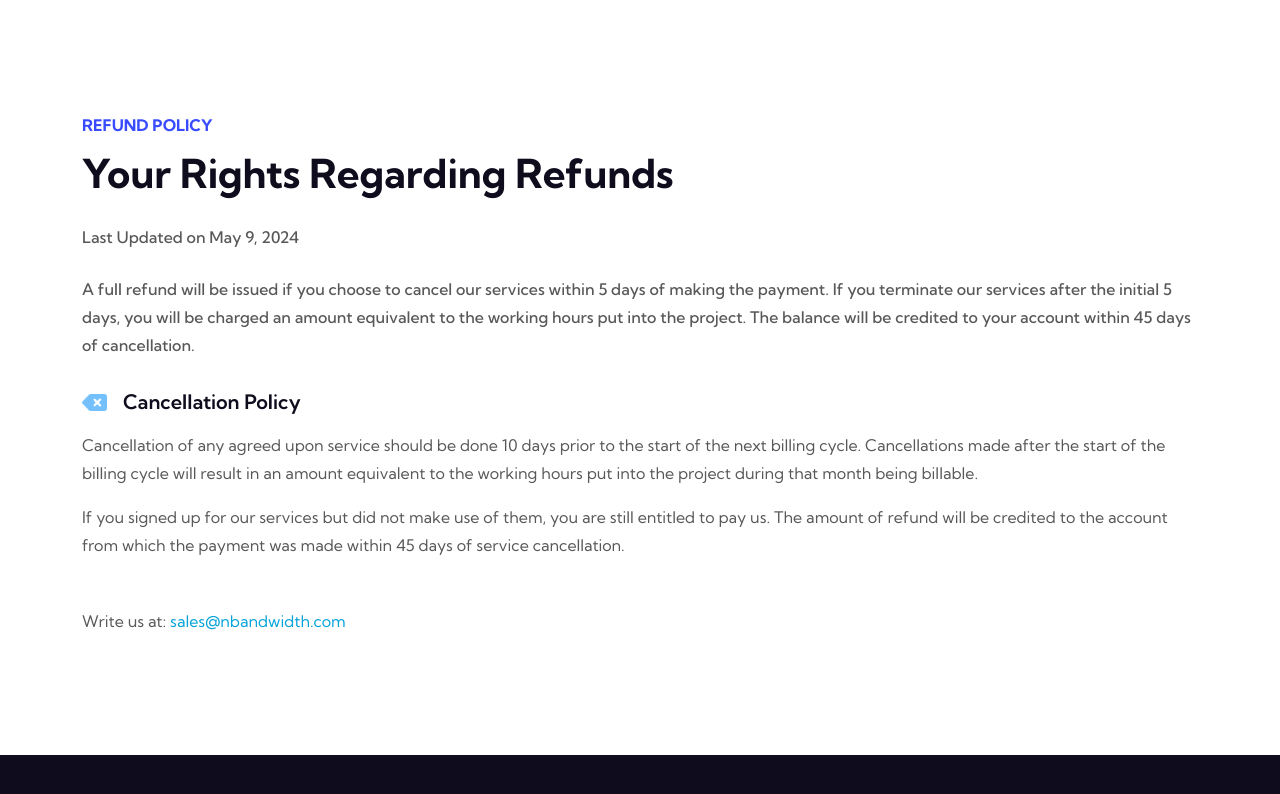
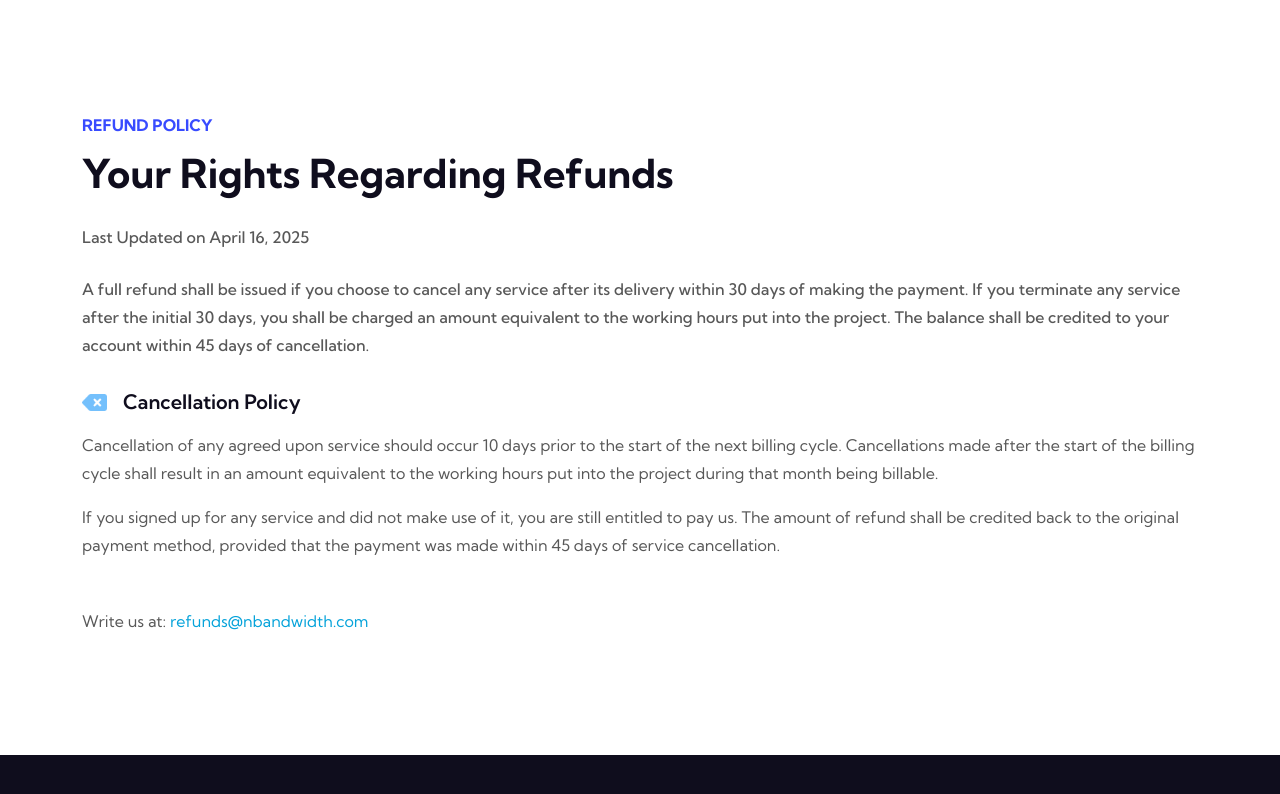
Before and after one commit to ZaidAhmed786/Nationwide-llc, a Next.js app: page /refund in a window 1280 px wide. Shown: the part 620-1414 px from the top of the page. Built offline with nearby package versions, Linux system fonts and the light colour scheme.

Commit message:
refund page update

```diff
--- a/app/refund/page.js
+++ b/app/refund/page.js
@@ -16,17 +16,17 @@ export default function RefundPolicy() {
                                 <h2 className="wow fadeInUp" data-wow-delay=".3s">
                                 Your Rights Regarding Refunds
                                 </h2>
-                                <p className="fw-medium pt-4">Last Updated on May 9, 2024</p>
-                                <p className="fw-medium pt-4">A full refund will be issued if you choose to cancel our services within 5 days of making the payment. If you terminate our services after the initial 5 days, you will be charged an amount equivalent to the working hours put into the project. The balance will be credited to your account within 45 days of cancellation.</p>
+                                <p className="fw-medium pt-4">Last Updated on April 16, 2025</p>
+                                <p className="fw-medium pt-4">A full refund shall be issued if you choose to cancel any service after its delivery within 30 days of making the payment. If you terminate any service after the initial 30 days, you shall be charged an amount equivalent to the working hours put into the project. The balance shall be credited to your account within 45 days of cancellation.</p>
                                 </div>
                                 <div className="d-flex align-items-center gap-3 mt-4">
                                 <img src="/assets/img/delete-left-solid.png" alt="icon-img" className='img-fluid' width="25px" />
                                 <h4>Cancellation Policy</h4>
                                 </div>
-                                <p className="pt-3">Cancellation of any agreed upon service should be done 10 days prior to the start of the next billing cycle. Cancellations made after the start of the billing cycle will result in an amount equivalent to the working hours put into the project during that month being billable.</p>
-                                <p className="pt-3">If you signed up for our services but did not make use of them, you are still entitled to pay us. The amount of refund will be credited to the account from which the payment was made within 45 days of service cancellation.</p>
+                                <p className="pt-3">Cancellation of any agreed upon service should occur 10 days prior to the start of the next billing cycle. Cancellations made after the start of the billing cycle shall result in an amount equivalent to the working hours put into the project during that month being billable.</p>
+                                <p className="pt-3">If you signed up for any service and did not make use of it, you are still entitled to pay us. The amount of refund shall be credited back to the original payment method, provided that the payment was made within 45 days of service cancellation.</p>
                                 <p className="pt-5">
-                                Write us at: <a href="mailto:sales@nbandwidth.com "  style={{color: "#06A3DA"}}>sales@nbandwidth.com </a>
+                                Write us at: <a href="mailto:sales@nbandwidth.com "  style={{color: "#06A3DA"}}>refunds@nbandwidth.com</a>
                                 </p>
                                </div>
                             </div>
--- a/components/layout/footer/Footer1.js
+++ b/components/layout/footer/Footer1.js
@@ -43,7 +43,7 @@ export default function Footer1() {
                                             </li>
                                             <li>
                                                 <i className="fa-solid fa-phone-volume" />
-                                                <a href="tel:+18888688345">+1 (888) 868-8345</a>
+                                                <a href="tel:+18888688345" className="link" >+1 (888) 868-8345</a>
                                             </li>
                                             <li className="d-flex ">
                                                 <i className="fa-regular fa-envelope mt-1" />
--- a/components/layout/header/Header1.js
+++ b/components/layout/header/Header1.js
@@ -24,7 +24,7 @@ export default function Header1({
                                 </li>
                                 <li>
                                     <i className="fa-solid fa-phone-volume" />
-                                    <a href="tel:+18888688345">+1 (888) 868-8345</a>
+                                    <a href="tel:+18888688345" className="link">+1 (888) 868-8345</a>
                                 </li>
                             </ul>
                             <div className=" "><h5 className=" text-white px-3 py-2">Mon-Sat, 9am-7pm (EST)</h5></div>
--- a/components/layout/header/Header2.js
+++ b/components/layout/header/Header2.js
@@ -24,7 +24,7 @@ export default function Header1({
                                 </li>
                                 <li>
                                     <i className="fa-solid fa-phone-volume" />
-                                    <a href="tel:+18888688345">+1 (888) 868-8345</a>
+                                    <a href="tel:+18888688345" className="link">+1 (888) 868-8345</a>
                                 </li>
                             </ul>
 
@@ -37,7 +37,7 @@ export default function Header1({
                             <div className="header-main style-2">
                                 <div className="header-left">
                                     <div className="logo">
-                                        <Link className="text-decoration-none"href="/" className="header-logo">
+                                        <Link className="text-decoration-none header-logo" href="/">
                                         <img src="./assets/img/logo/logo.png" className="img-fluid" width="60%"  />
                                         </Link>
                                     </div>
```
